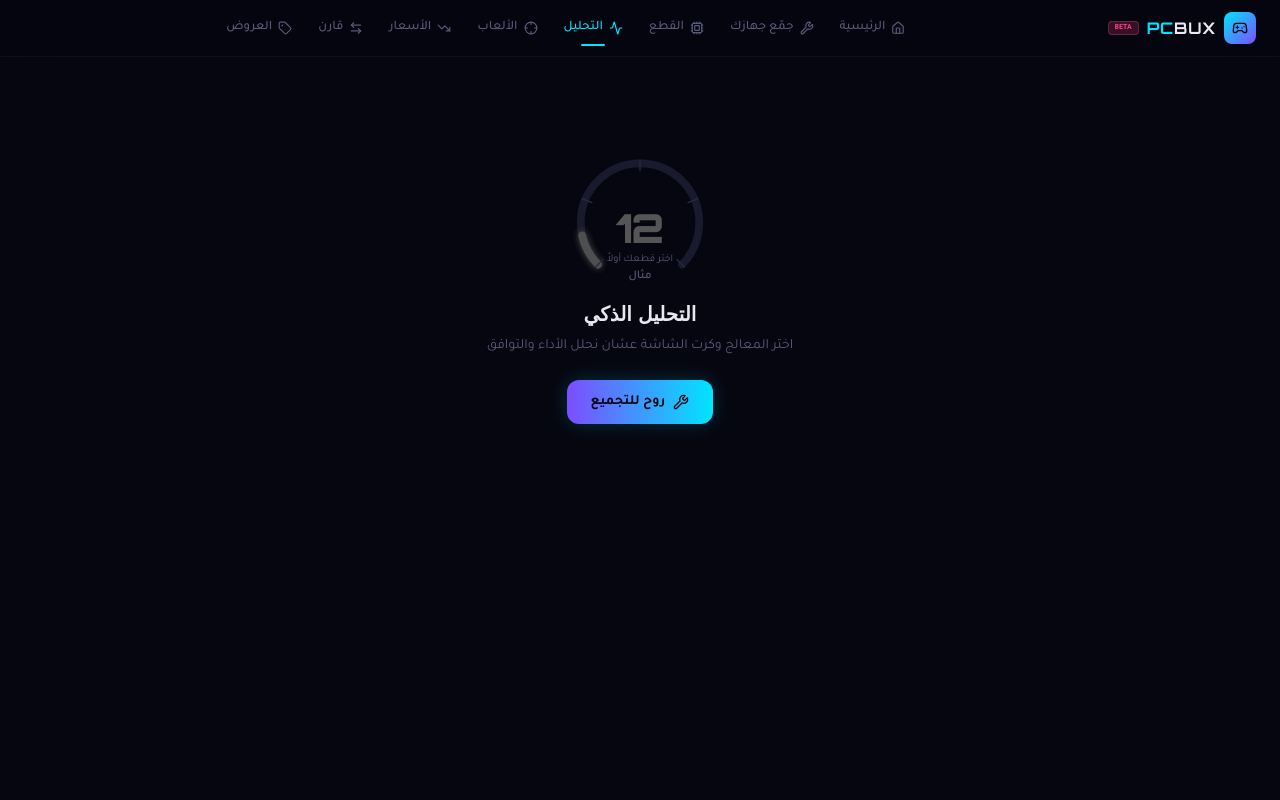
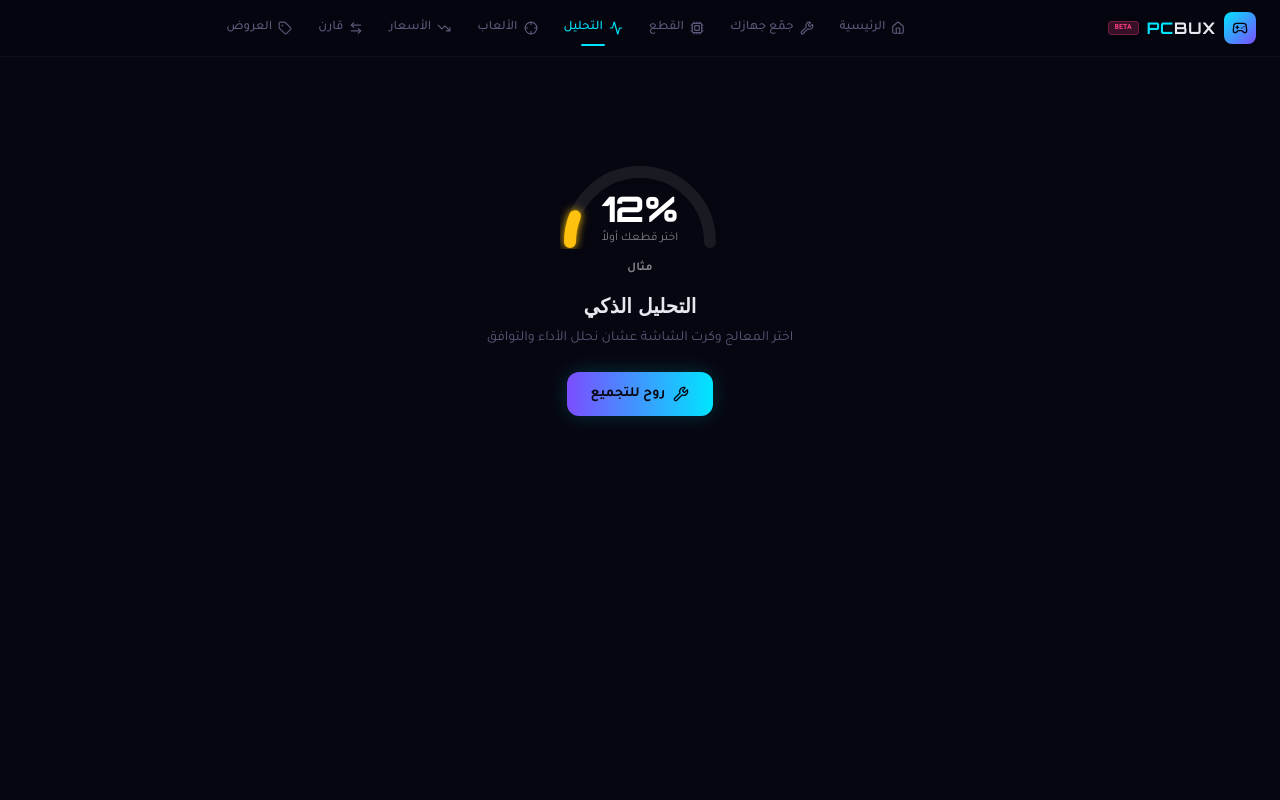
Before and after one commit to DepMsh/gamerbuild-frontend, a React (Vite) app: page /analysis in a window 1280 px wide. Shown: the top 800 px of the page. Built offline with nearby package versions, Linux system fonts and the light colour scheme.

Commit message:
Gauge meter + FPS bars + Builder completion

```diff
--- a/src/components/GaugeMeter.jsx
+++ b/src/components/GaugeMeter.jsx
@@ -1,116 +1,73 @@
-import { motion } from 'framer-motion';
+import { useEffect, useState } from 'react';
 
-// Bottleneck-specific color based on percentage
-export function getBottleneckColor(percent) {
-  if (percent <= 5) return '#00e676';   // green — balanced
-  if (percent <= 15) return '#ffc107';  // amber — minor
-  if (percent <= 25) return '#ff9800';  // orange — moderate
-  return '#f44336';                      // red — severe
-}
+export default function GaugeMeter({ value = 0, max = 100, size = 200, label = '', sublabel = '', className = '' }) {
+  const [animatedValue, setAnimatedValue] = useState(0);
 
-// Semi-circular gauge (270° arc) — used in Analysis page
-// Props: value (0-100), label, color, size (default 180)
-export default function GaugeMeter({ value = 0, label = '', sublabel = '', color = '#00e676', size = 180 }) {
-  const strokeWidth = size * 0.055;
-  const radius = (size / 2) - strokeWidth - 4;
-  const center = size / 2;
+  useEffect(() => {
+    const timer = setTimeout(() => setAnimatedValue(value), 100);
+    return () => clearTimeout(timer);
+  }, [value]);
 
-  // 270° arc: starts at 135° (bottom-left), ends at 405° (bottom-right)
-  const startAngle = 135;
-  const endAngle = 405;
-  const totalAngle = endAngle - startAngle; // 270°
+  const pct = Math.min(animatedValue / max, 1);
+  const radius = (size - 20) / 2;
+  const circumference = Math.PI * radius; // half circle
+  const dashOffset = circumference * (1 - pct);
 
-  const toRad = (deg) => (deg * Math.PI) / 180;
-
-  const arcPath = (startDeg, endDeg) => {
-    const x1 = center + radius * Math.cos(toRad(startDeg));
-    const y1 = center + radius * Math.sin(toRad(startDeg));
-    const x2 = center + radius * Math.cos(toRad(endDeg));
-    const y2 = center + radius * Math.sin(toRad(endDeg));
-    const largeArc = endDeg - startDeg > 180 ? 1 : 0;
-    return `M ${x1} ${y1} A ${radius} ${radius} 0 ${largeArc} 1 ${x2} ${y2}`;
+  // Color based on bottleneck percentage
+  const getColor = (v) => {
+    if (v <= 5) return '#00e676';
+    if (v <= 15) return '#ffc107';
+    if (v <= 25) return '#ff9800';
+    return '#f44336';
   };
 
-  const bgPath = arcPath(startAngle, endAngle);
-  const valueAngle = startAngle + (value / 100) * totalAngle;
-
-  // Circumference of the arc
-  const arcLen = (totalAngle / 360) * 2 * Math.PI * radius;
-  const valueLen = (value / 100) * arcLen;
+  const color = getColor(value);
+  const cx = size / 2;
+  const cy = size / 2 + 10;
 
   return (
-    <div className="flex flex-col items-center">
-      <div className="relative" style={{ width: size, height: size * 0.75 }}>
-        <svg width={size} height={size * 0.75} viewBox={`0 0 ${size} ${size * 0.85}`} className="overflow-visible">
-          {/* Glow filter */}
+    <div className={`flex flex-col items-center ${className}`}>
+      <svg width={size} height={size * 0.65} viewBox={`0 0 ${size} ${size * 0.65}`}>
         <defs>
-            <filter id={`glow-${label}`} x="-50%" y="-50%" width="200%" height="200%">
+          <filter id="glow">
             <feGaussianBlur stdDeviation="4" result="blur" />
-              <feComposite in="SourceGraphic" in2="blur" operator="over" />
+            <feMerge>
+              <feMergeNode in="blur" />
+              <feMergeNode in="SourceGraphic" />
+            </feMerge>
           </filter>
         </defs>
-
         {/* Background arc */}
         <path
-            d={bgPath}
+          d={`M ${cx - radius} ${cy} A ${radius} ${radius} 0 0 1 ${cx + radius} ${cy}`}
           fill="none"
-            stroke="#1a1a2e"
-            strokeWidth={strokeWidth}
+          stroke="rgba(255,255,255,0.08)"
+          strokeWidth="12"
           strokeLinecap="round"
         />
-
         {/* Value arc */}
-          <motion.path
-            d={bgPath}
+        <path
+          d={`M ${cx - radius} ${cy} A ${radius} ${radius} 0 0 1 ${cx + radius} ${cy}`}
           fill="none"
           stroke={color}
-            strokeWidth={strokeWidth}
+          strokeWidth="12"
           strokeLinecap="round"
-            strokeDasharray={arcLen}
-            initial={{ strokeDashoffset: arcLen }}
-            animate={{ strokeDashoffset: arcLen - valueLen }}
-            transition={{ duration: 1.2, ease: 'easeOut', delay: 0.3 }}
-            filter={`url(#glow-${label})`}
-            style={{ opacity: 0.9 }}
+          strokeDasharray={circumference}
+          strokeDashoffset={dashOffset}
+          filter="url(#glow)"
+          style={{ transition: 'stroke-dashoffset 1.2s ease-out, stroke 0.5s ease' }}
         />
-
-          {/* Tick marks */}
-          {[0, 25, 50, 75, 100].map(tick => {
-            const angle = startAngle + (tick / 100) * totalAngle;
-            const innerR = radius - strokeWidth;
-            const outerR = radius + strokeWidth * 0.5;
-            const x1 = center + innerR * Math.cos(toRad(angle));
-            const y1 = center + innerR * Math.sin(toRad(angle));
-            const x2 = center + outerR * Math.cos(toRad(angle));
-            const y2 = center + outerR * Math.sin(toRad(angle));
-            return (
-              <line key={tick} x1={x1} y1={y1} x2={x2} y2={y2}
-                stroke="#2a2a3e" strokeWidth={1.5} />
-            );
-          })}
+        {/* Center number */}
+        <text x={cx} y={cy - 20} textAnchor="middle" fill="white" fontSize={size * 0.22} fontWeight="800" fontFamily="Orbitron, monospace">
+          {Math.round(value)}%
+        </text>
+        {/* Sublabel */}
+        <text x={cx} y={cy - 2} textAnchor="middle" fill="rgba(255,255,255,0.5)" fontSize="12" fontFamily="Tajawal, sans-serif">
+          {sublabel}
+        </text>
       </svg>
-
-        {/* Center text */}
-        <div className="absolute inset-0 flex flex-col items-center justify-end pb-1" style={{ height: size * 0.75 }}>
-          <motion.span
-            className="font-display font-black leading-none"
-            style={{ color, fontSize: size * 0.25 }}
-            initial={{ opacity: 0, scale: 0.5 }}
-            animate={{ opacity: 1, scale: 1 }}
-            transition={{ duration: 0.6, delay: 0.5 }}
-          >
-            {value}
-          </motion.span>
-          {sublabel && (
-            <span className="text-gb-muted mt-1" style={{ fontSize: size * 0.065 }}>
-              {sublabel}
-            </span>
-          )}
-        </div>
-      </div>
-
       {label && (
-        <span className="text-xs text-gb-muted font-medium -mt-1">{label}</span>
+        <div className="text-xs text-white/50 font-semibold mt-1 tracking-wide">{label}</div>
       )}
     </div>
   );
--- a/src/pages/AnalysisPage.jsx
+++ b/src/pages/AnalysisPage.jsx
@@ -6,7 +6,14 @@ import { calcThermalHarmony } from '../utils/thermal';
 import { getAllComponents } from '../utils/db';
 import { Shield, ShieldCheck, ShieldAlert, Cpu, MonitorPlay, Zap, TrendingUp, Monitor, Thermometer, ArrowDownCircle, Clock, ChevronDown, Wrench } from 'lucide-react';
 import { motion, AnimatePresence } from 'framer-motion';
-import GaugeMeter, { getBottleneckColor } from '../components/GaugeMeter';
+import GaugeMeter from '../components/GaugeMeter';
+
+function getBottleneckColor(v) {
+  if (v <= 5) return '#00e676';
+  if (v <= 15) return '#ffc107';
+  if (v <= 25) return '#ff9800';
+  return '#f44336';
+}
 
 function checkCompat(components) {
   const issues = [], warnings = [];
@@ -57,7 +64,7 @@ export default function AnalysisPage() {
       <div className="min-h-screen pt-20 sm:pt-24 pb-24 md:pb-10 px-4">
         <div className="max-w-2xl mx-auto text-center py-14">
           <motion.div initial={{ opacity: 0, scale: 0.8 }} animate={{ opacity: 1, scale: 1 }} transition={{ duration: 0.5 }}>
-            <GaugeMeter value={12} label="مثال" sublabel="اختر قطعك أولاً" color="#555" size={160} />
+            <GaugeMeter value={12} label="مثال" sublabel="اختر قطعك أولاً" size={160} />
             <h2 className="font-display text-xl font-bold text-gb-text mb-2 mt-4">التحليل الذكي</h2>
             <p className="text-gb-muted text-sm mb-6">اختر المعالج وكرت الشاشة عشان نحلل الأداء والتوافق</p>
             <Link
@@ -100,14 +107,41 @@ export default function AnalysisPage() {
           ))}
         </div>
 
-        {/* ── GaugeMeter Score ── */}
+        {/* ── Bottleneck GaugeMeter ── */}
         <motion.div
           initial={{ opacity: 0, scale: 0.8 }}
           animate={{ opacity: 1, scale: 1 }}
           transition={{ duration: 0.5 }}
-          className="flex justify-center mb-6"
+          className="flex flex-col items-center mb-6"
         >
-          <GaugeMeter value={score} label={scoreLabel} color={scoreColor} size={200} />
+          <GaugeMeter
+            value={bn?.percent || 0}
+            size={220}
+            sublabel={
+              (bn?.percent || 0) <= 5 ? 'توازن مثالي ⚡'
+              : (bn?.percent || 0) <= 15 ? 'اختناق بسيط ⚠️'
+              : (bn?.percent || 0) <= 25 ? 'اختناق ملحوظ 🔶'
+              : 'اختناق حاد ❌'
+            }
+          />
+          {/* CPU vs GPU bar */}
+          {(() => {
+            const total = gamingCpu + gpuScore;
+            const cpuPct = total > 0 ? Math.round((gamingCpu / total) * 100) : 50;
+            const gpuPct = 100 - cpuPct;
+            return (
+              <div className="w-full max-w-sm mx-auto mt-4">
+                <div className="flex justify-between text-xs text-white/50 mb-1">
+                  <span>CPU {cpuPct}%</span>
+                  <span>GPU {gpuPct}%</span>
+                </div>
+                <div className="flex h-2.5 rounded-full overflow-hidden">
+                  <div className="bg-purple-500 transition-all duration-700" style={{ width: `${cpuPct}%` }} />
+                  <div className="bg-cyan-400 transition-all duration-700" style={{ width: `${gpuPct}%` }} />
+                </div>
+              </div>
+            );
+          })()}
         </motion.div>
 
         {/* 3 Stat Boxes */}
```
Also changed, not shown: src/pages/BuilderPage.jsx (+56 -44 lines), src/pages/GamesPage.jsx (+35 -72 lines). Lines whose indentation alone changed are shown as unchanged.
